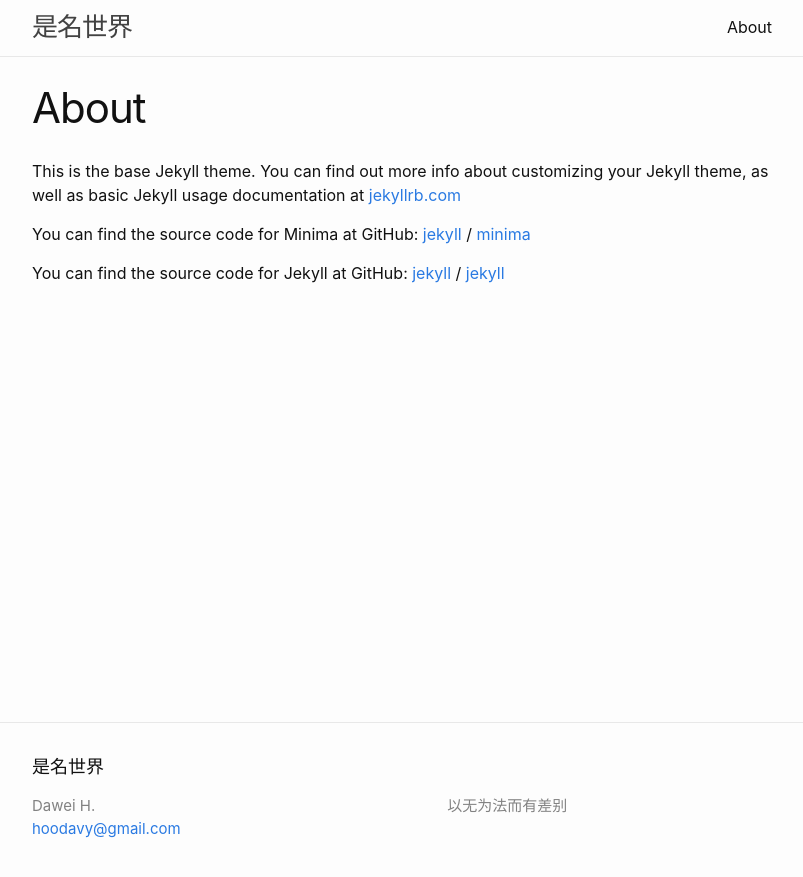
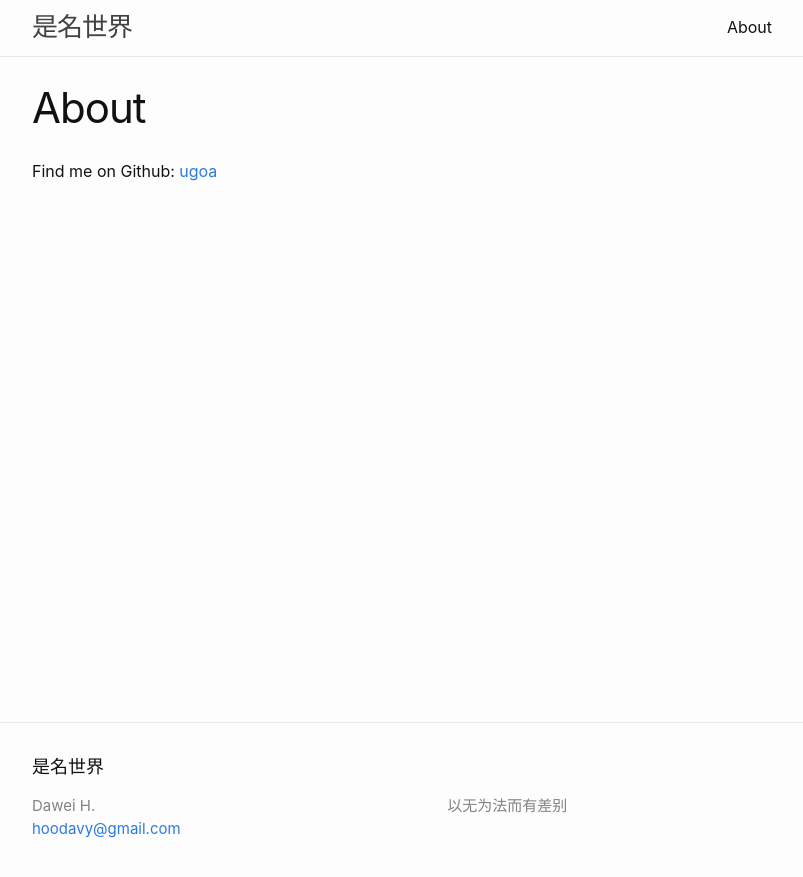
Before and after one commit to ugoa/ugoa.github.io, a Jekyll site: the page built from about.md, in a window 1280 px wide. Shown: the top 877 px of the page, without its empty margins (238-1041 px from the left). Built offline with Jekyll 4.4.1, drawn with Linux system fonts in a browser that asks for light colours.

Commit message:
update about me page

```diff
--- a/about.md
+++ b/about.md
@@ -4,15 +4,4 @@ title: About
 permalink: /about/
 ---
 
-This is the base Jekyll theme. You can find out more info about customizing your Jekyll theme, as well as basic Jekyll usage documentation at [jekyllrb.com](https://jekyllrb.com/)
-
-You can find the source code for Minima at GitHub:
-[jekyll][jekyll-organization] /
-[minima](https://github.com/jekyll/minima)
-
-You can find the source code for Jekyll at GitHub:
-[jekyll][jekyll-organization] /
-[jekyll](https://github.com/jekyll/jekyll)
-
-
-[jekyll-organization]: https://github.com/jekyll
+Find me on Github: [ugoa](https://github.com/ugoa)
```
